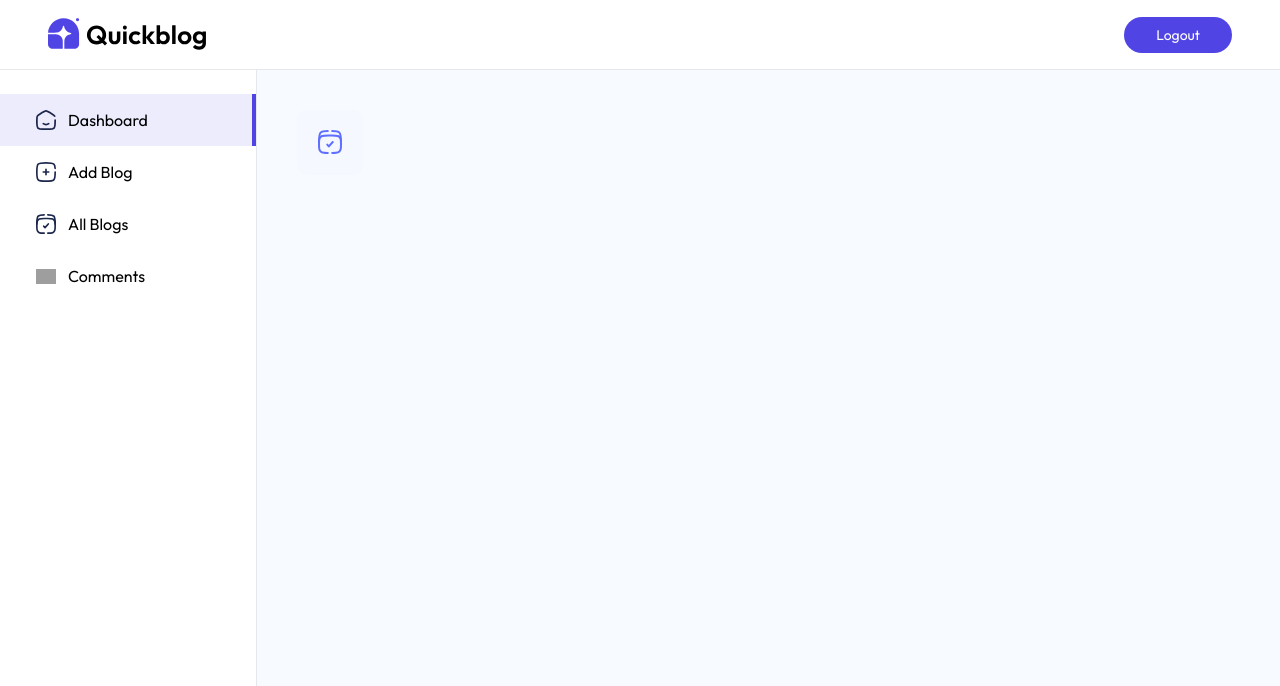
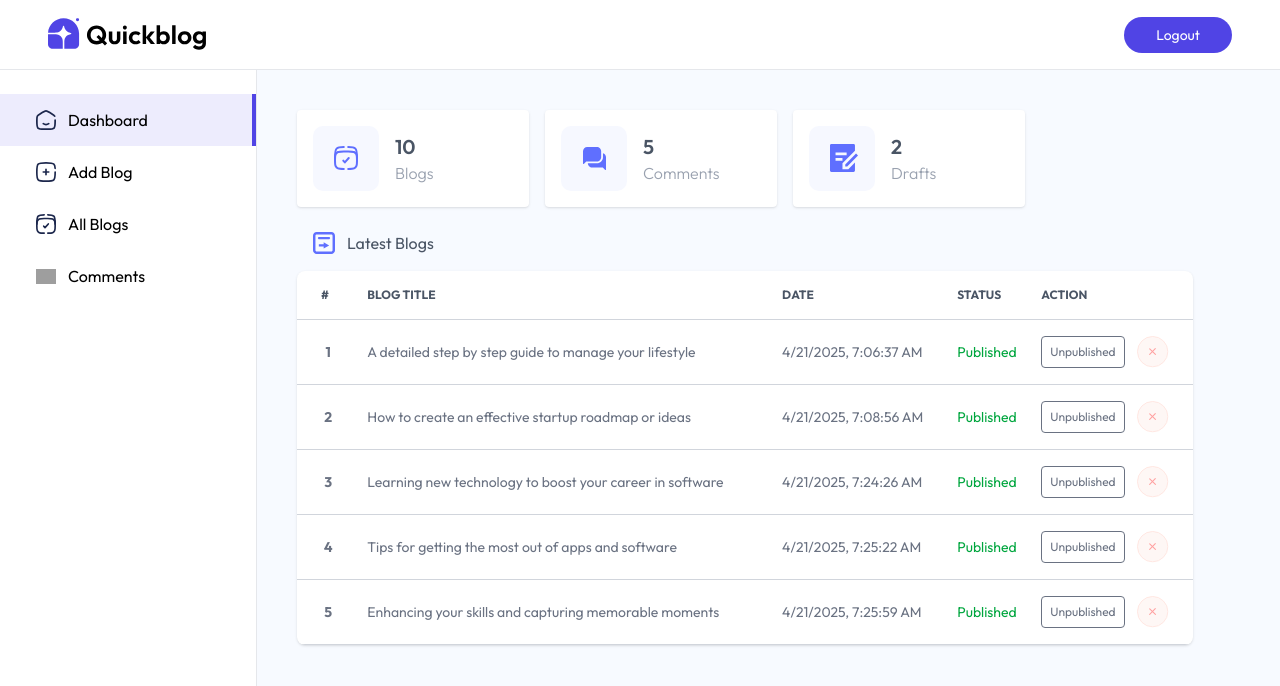
Before and after one commit to janibrahim/Ai-BlogApp-with-Admin-Dashboard-FullStack, a React (Vite) app in the folder client/: page /admin in a window 1280 px wide. Shown: the top 686 px of the page. Built offline with nearby package versions, Linux system fonts and the light colour scheme; grey boxes are pictures that could not be loaded.

Commit message:
Admin Side ( All Blog Page completed )

```diff
--- a/client/src/assets/assets.js
+++ b/client/src/assets/assets.js
@@ -239,7 +239,7 @@
 export const dashboard_data = {
     "blogs": 10,
     "comments": 5,
-    "drafts": 0,
+    "drafts": 2,
     "recentBlogs": blog_data.slice(0, 5),
 }
 
--- /dev/null
+++ b/client/src/components/admin/BlogTableItem.jsx
@@ -0,0 +1,25 @@
+import React from 'react'
+import { assets } from '../../assets/assets';
+
+const BlogTableItem = ({ blog, fetchBlogs, index }) => {
+    const { title, createdAt } = blog;
+    const BlogDate = new Date(createdAt)
+    return (
+
+        <tr className='border-y border-gray-300'>
+            <th className='px-2 py-4'>{index}</th>
+            <td className='px-2 py-4'>{title}</td>
+            <td className='px-2 py-4 max-sm:hidden'>{BlogDate.toLocaleString()}</td>
+            <td className='px-2 py-4 max-sm:hidden'>
+                <p className={`${blog.isPublished ? "text-green-600" : "text=orange-700"}`}>{blog.isPublished ? 'Published' : 'Unpublished'}</p>
+            </td>
+            <td className='px-2 py-4 flex text-xs gap-3'>
+                <button className='border px-2 py-0.5 ,mt-1 rounded cursor-pointer'>{blog.isPublished ? 'Unpublished' : 'Publish'}</button>
+                <img src={assets.cross_icon} className='w-8 hover:scale-110 transition-all cursor-pointer' alt="" />
+            </td>
+        </tr>
+
+    )
+}
+
+export default BlogTableItem
--- a/client/src/pages/admin/Dashboard.jsx
+++ b/client/src/pages/admin/Dashboard.jsx
@@ -1,17 +1,81 @@
-import React from 'react'
-import { assets } from '../../assets/assets'
+import React, { useEffect, useState } from 'react'
+import { assets, dashboard_data } from '../../assets/assets'
+import BlogTableItem from '../../components/admin/BlogTableItem'
 
 const Dashboard = () => {
+
+  const [dashboardData, setDashboardData] = useState({
+    blogs: 0,
+    comemnts: 0,
+    drafts: 0,
+    recentBlogs: []
+  })
+
+  const fetchDashboard = async () => {
+    setDashboardData(dashboard_data)
+  }
+
+  useEffect(() => {
+    fetchDashboard()
+  }, [])
+
+
   return (
     <div className='flex-1 p-4 md:p-10 bg-blue-50/50'>
-        <div className='flex flex-wrap gap-4'>
-            <div>
-              <img src={assets.dashboard_icon_1} alt="" />
-              <div>
-                <p>{}</p>
-              </div>
-            </div>
+
+
+      <div className='flex flex-wrap gap-4'>
+        <div className='flex items-center gap-4 bg-white p-4 min-w-58 rounded cursor-pointer shadow hover:scale-105 transition-all'>
+          <img src={assets.dashboard_icon_1} alt="" />
+          <div>
+            <p className='text-xl font-semibold text-gray-600'>{dashboardData.blogs}</p>
+            <p className='text-gray-400 font-light'>Blogs</p>
+          </div>
         </div>
+
+        <div className='flex items-center gap-4 bg-white p-4 min-w-58 rounded cursor-pointer shadow hover:scale-105 transition-all'>
+          <img src={assets.dashboard_icon_2} alt="" />
+          <div>
+            <p className='text-xl font-semibold text-gray-600'>{dashboardData.comments}</p>
+            <p className='text-gray-400 font-light'>Comments</p>
+          </div>
+        </div>
+        <div className='flex items-center gap-4 bg-white p-4 min-w-58 rounded cursor-pointer shadow hover:scale-105 transition-all'>
+          <img src={assets.dashboard_icon_3} alt="" />
+          <div>
+            <p className='text-xl font-semibold text-gray-600'>{dashboardData.drafts}</p>
+            <p className='text-gray-400 font-light'>Drafts</p>
+          </div>
+        </div>
+      </div>
+
+
+    <div>
+      <div className='flex items-center gap-3 m-4 mt-6 text-gray-600'>
+        <img src={assets.dashboard_icon_4} alt="" />
+        <p>Latest Blogs</p>
+      </div>
+      <div className='relative max-w-4xl overflow-x-auto shadow rounded-lg scrollbar-hide bg-white'>
+        <table className='w-full text-sm text-gray-500'>
+          <thead className='text-xs text-gray-600 text-left uppercase'>
+              <tr>
+                <th scope='col' className='px-2 py-4 xl:px-6'>#</th>
+                <th scope='col' className='px-2 py-4'>Blog Title</th>
+                <th scope='col' className='px-2 py-4 max-sm:hidden'>Date</th>
+                <th scope='col' className='px-2 py-4 max-sm:hidden'>Status</th>
+                <th scope='col' className='px-2 py-4'>Action</th>
+              </tr>
+          </thead>
+          <tbody>
+            {dashboardData.recentBlogs.map((blog, index)=>{
+              return <BlogTableItem key={blog._id} blog={blog} fetchBlogs={fetchDashboard} index={index+1}/>
+            })}
+          </tbody>
+        </table>
+      </div>
+    </div>
+
+
     </div>
   )
 }
--- a/client/src/pages/admin/ListBlog.jsx
+++ b/client/src/pages/admin/ListBlog.jsx
@@ -1,8 +1,41 @@
-import React from 'react'
+import React, { useEffect, useState } from 'react'
+import { blog_data } from '../../assets/assets';
+import BlogTableItem from '../../components/admin/BlogTableItem';
 
 const ListBlog = () => {
+
+  const [blogs, setBlogs] = useState([]);
+
+  const fetchBlogs = async () => {
+    setBlogs(blog_data)
+  }
+
+  useEffect(() => {
+    fetchBlogs();
+  }, [])
+
   return (
-    <div>ListBlog</div>
+    <div className='flex-1 pt-5 px-5 sm: pt-12 sm: pl-4 md:pl-10 bg-blue-50/50'>
+      <h1>All Blogs</h1>
+      <div className='relative h-4/5 mt-4 max-w-5xl overflow-x-auto shadow rounded-lg scrollbar-hide bg-white'>
+        <table className='w-full text-sm text-gray-500'>
+          <thead className='text-xs text-gray-600 text-left uppercase'>
+            <tr>
+              <th scope='col' className='px-2 py-4 xl:px-6'>#</th>
+              <th scope='col' className='px-2 py-4'>Blog Title</th>
+              <th scope='col' className='px-2 py-4 max-sm:hidden'>Date</th>
+              <th scope='col' className='px-2 py-4 max-sm:hidden'>Status</th>
+              <th scope='col' className='px-2 py-4'>Action</th>
+            </tr>
+          </thead>
+          <tbody>
+            {blogs.map((blog, index) => {
+              return <BlogTableItem key={blog._id} blog={blog} fetchBlogs={fetchBlogs} index={index + 1} />
+            })}
+          </tbody>
+        </table>
+      </div>
+    </div>
   )
 }
 
```
